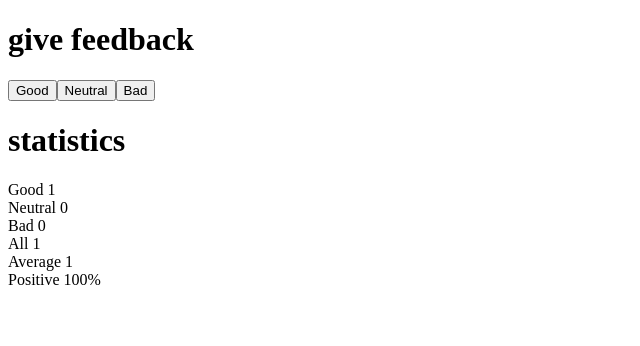
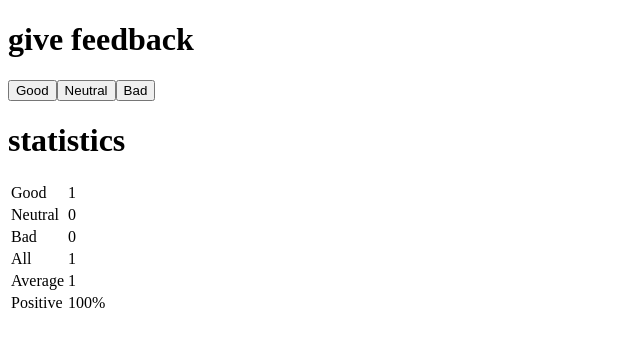
Before and after one commit to HatofulGirlfriend/fullstackopen-exercises, a React (Create React App) app in the folder part1/unicafe/: page / in a window 1280 px wide. Both pictures are taken after a click on the button "Good". Shown: the top 346 px of the page, without its empty margins (0-640 px from the left). Built offline with nearby package versions, Linux system fonts and the light colour scheme.

Commit message:
Did 1.11 unicafe step6

```diff
--- a/part1/unicafe/src/App.js
+++ b/part1/unicafe/src/App.js
@@ -2,9 +2,14 @@
 
 const StatisticsLine = ({ text, value }) => {
   return (
-    <>
-     {text} {value} <br />
-    </>
+    <tr>
+      <td>
+        {text}
+      </td>
+      <td>
+        {value}
+      </td>
+    </tr>
   )
 }
 
@@ -19,18 +24,21 @@
     )
   }
   return (
-    <div>
+    <>
       <h1>statistics</h1>
-      <p>
+      <table>
+        <tbody>
           <StatisticsLine text="Good" value={good} />
           <StatisticsLine text="Neutral" value={neutral} />
           <StatisticsLine text="Bad" value={bad} />
           <StatisticsLine text="All" value={good + neutral + bad} />
           <StatisticsLine text="Average" value={(good - bad) / (good + neutral + bad)} />
           <StatisticsLine text="Positive" value={positivePercentage} />
-    </p>
-    </div>
+        </tbody>
+      </table>
+    </>
   )
+
 }
 
 const Button = ({ handleClick, text }) => (
```
Lines whose indentation alone changed are shown as unchanged.
